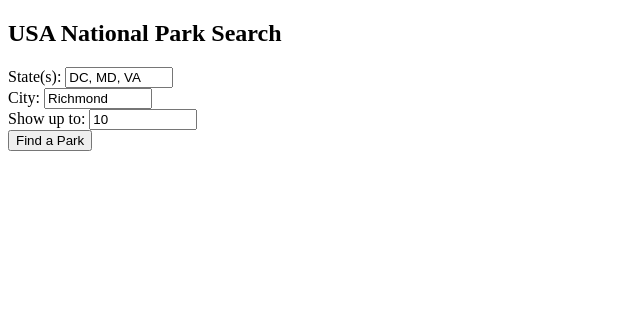
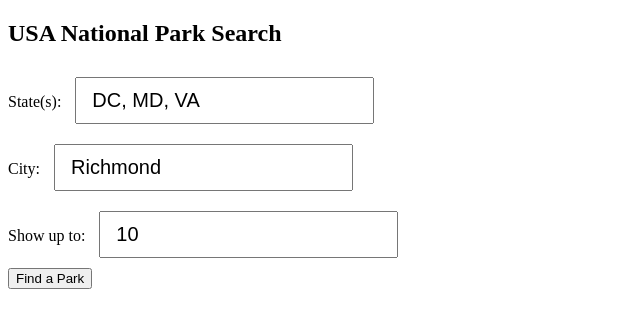
Before and after one commit to mdb1710/parks-app, a plain HTML site: page parks-app/parks.html in a window 1280 px wide. Shown: the whole page, without its empty margins (0-640 px from the left). Drawn offline with nearby package versions, Linux system fonts and the light colour scheme.

Commit message:
mentor guided css changes

```diff
--- a/parks-app/parks.css
+++ b/parks-app/parks.css
@@ -3,5 +3,28 @@ ul {
 }
 
 input {
-  width: 100px;
+  /* width: 100px; */
+  padding: 10px 15px;
+  font-size: 20px;
+  margin: 10px;
 }
+
+/*
+label {
+  display: none;
+}
+
+form.js-search-controls {
+  text-align: center;
+}
+
+button.submit {
+  font-size: 20px;
+  padding: 10px 25px;
+  border: 0px;
+  margin: 20px auto;
+  background-color: forestgreen;
+  color: yellow;
+  border-radius: 5px;
+  display: block;
+} */
--- a/parks-app/parks.js
+++ b/parks-app/parks.js
@@ -54,6 +54,7 @@ function generateURI (params) {
 function generateParameterString (params) {
   let pKeys = Object.keys(params);
   let stateCodes = formatStateCodes(params.stateCode);
+  // comment
   return pKeys.map((key) => (key !== 'stateCode')?`${key}=${params[key]}`: `${stateCodes}`).join('&');
 }
 
```
